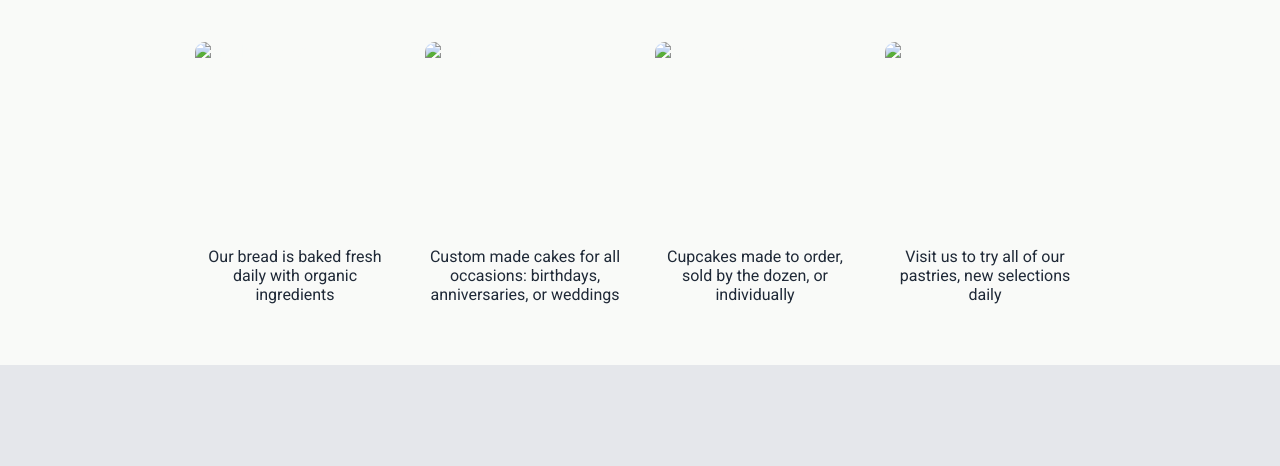
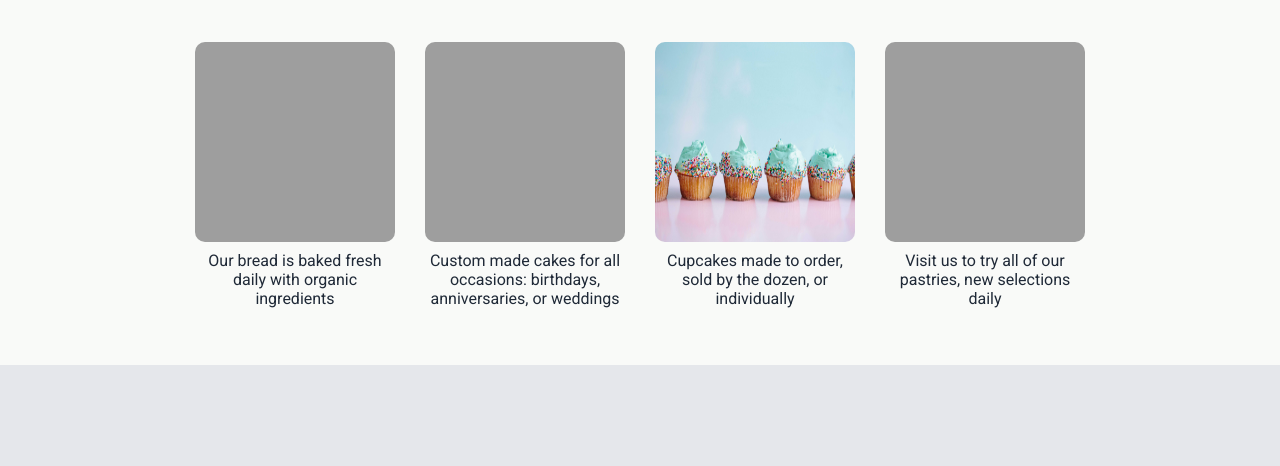
Before and after one commit to AAHawkins/Odin-Project-Landing-Page, a plain HTML site: page index.html in a window 1280 px wide. Shown: the part 603-1069 px from the top of the page. Drawn offline with Linux system fonts and the light colour scheme; the site is published under a folder, as on GitHub Pages, so addresses that start at the root find nothing.

Commit message:
Fix images

```diff
--- a/index.html
+++ b/index.html
@@ -37,7 +37,7 @@
         <li>
           <a href="#">
             <div class="product-card">
-              <img src="/img/bread.jpg" alt="Freshly baked loaves of bread" />
+              <img src="./img/bread.jpg" alt="Freshly baked loaves of bread" />
               <p>Our bread is baked fresh daily with organic ingredients</p>
             </div>
           </a>
@@ -45,7 +45,7 @@
         <li>
           <a href="#">
             <div class="product-card">
-              <img src="/img/cakes.jpg" alt="Gourmet cakes" />
+              <img src="./img/cakes.jpg" alt="Gourmet cakes" />
               <p>
                 Custom made cakes for all occasions: birthdays, anniversaries,
                 or weddings
@@ -56,7 +56,7 @@
         <li>
           <a href="#">
             <div class="product-card">
-              <img src="/img/cupcakes.jpg" alt="Half dozen cupcakes" />
+              <img src="./img/cupcakes.jpg" alt="Half dozen cupcakes" />
               <p>Cupcakes made to order, sold by the dozen, or individually</p>
             </div>
           </a>
@@ -65,7 +65,7 @@
           <a href="#">
             <div class="product-card">
               <img
-                src="/img/pastries.jpg"
+                src="./img/pastries.jpg"
                 alt="Showcase of different pastries"
               />
               <p>Visit us to try all of our pastries, new selections daily</p>
```
